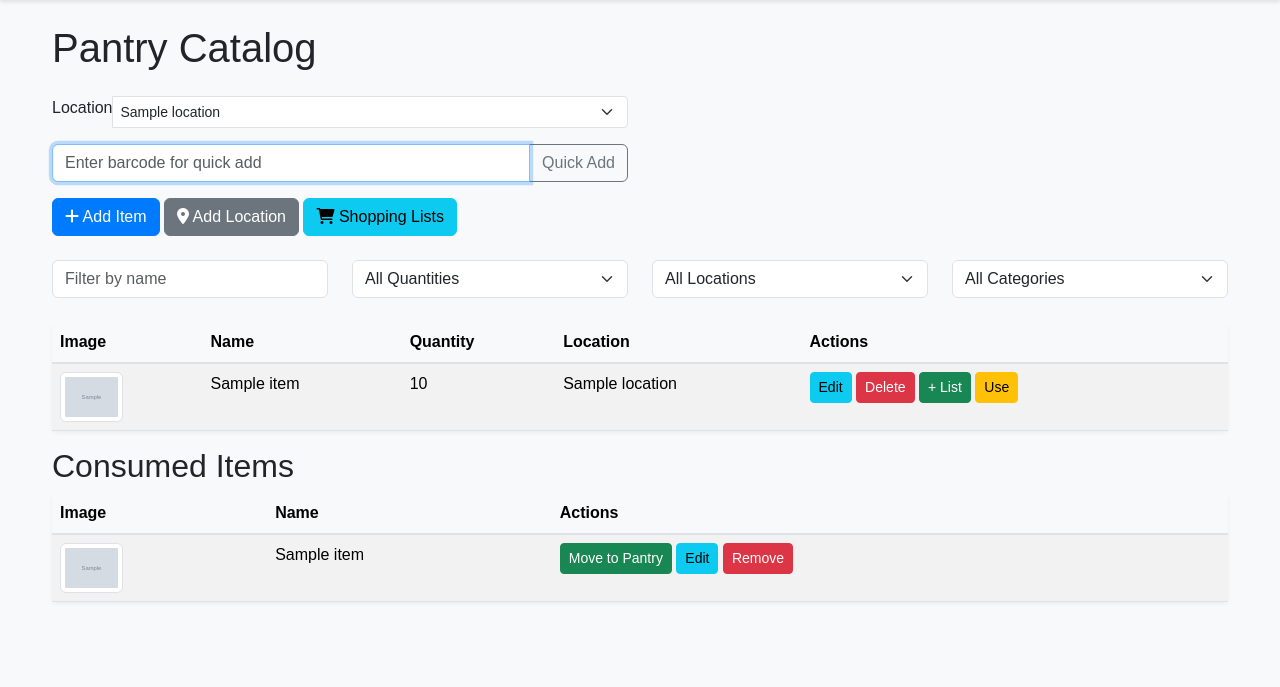
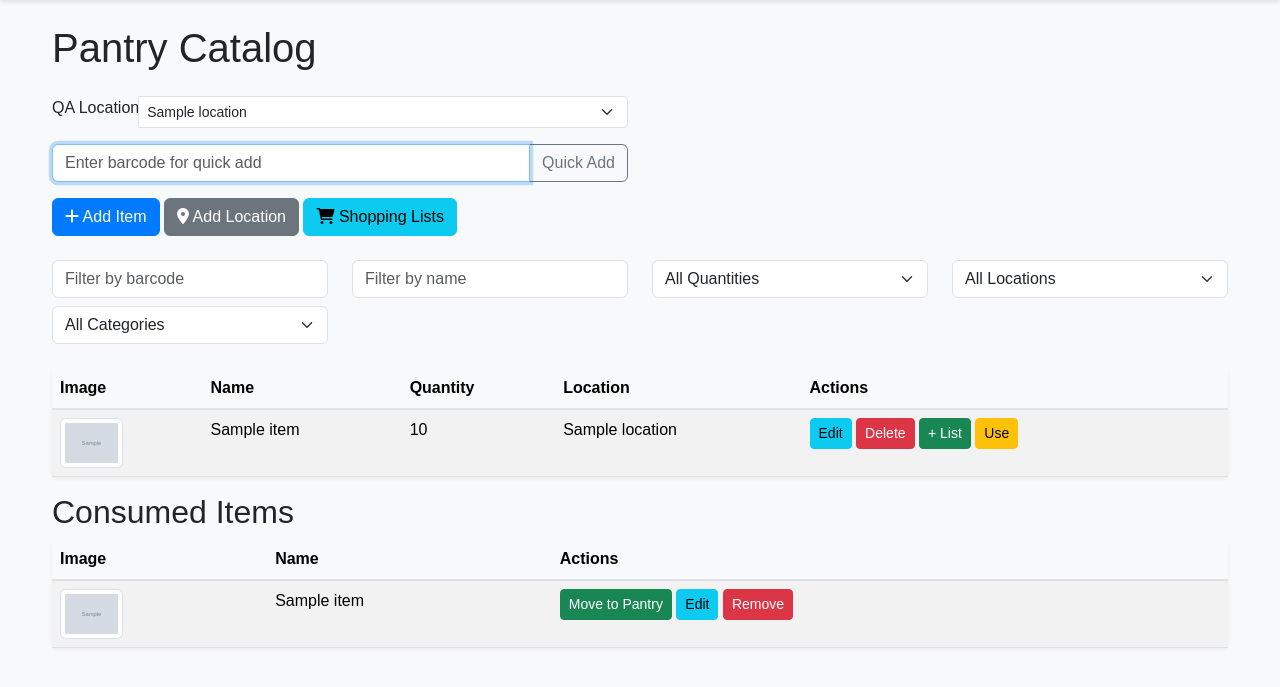
Before and after one commit to EccentricWkshp/Pantry_Catalog, a Flask app: template templates/index.html in a window 1280 px wide. Shown: the part 56-743 px from the top of the page. Run offline with Flask 3, Linux system fonts and the light colour scheme; the template is opened without the code that fills it: most values are stand-ins (such as "Sample title", 1, 10 or a date in 2020); grey boxes marked "Sample" are stand-in pictures; some libraries are stand-ins or nearby versions.

Commit message:
Updates without page reload; filter by barcode

```diff
--- a/app.py
+++ b/app.py
@@ -93,8 +93,9 @@ def add_item_route():
                 file.save(file_path)
                 image_url = f'/static/uploads/{filename}'
 
-        add_item(name, quantity, location, barcode, brand, package_size, packaging, categories, image_url)
-        return jsonify({"success": True, "message": "Item added successfully"}), 200
+        new_item = add_item(name, quantity, location, barcode, brand, package_size, packaging, categories, image_url)
+
+        return jsonify({"success": True, "message": "Item added successfully", "item": get_item(new_item)}), 200
     except Exception as e:
         return jsonify({"success": False, "message": str(e)}), 500
 
@@ -140,7 +141,7 @@ def edit_item_route():
             image_url = existing_item['image_url'] if existing_item else None
 
         edit_item(id, name, quantity, location, barcode, brand, package_size, packaging, categories, image_url)
-        return jsonify({"success": True, "message": "Item updated successfully"}), 200
+        return jsonify({"success": True, "message": "Item updated successfully", "item": get_item(id)}), 200
     except Exception as e:
         return jsonify({"success": False, "message": str(e)}), 500
 
@@ -503,4 +504,4 @@ if __name__ == '__main__':
     # Clean up any leftover temporary files from previous runs
     cleanup_temp_files()
 
-    app.run(debug=True, host="0.0.0.0", port=5000)  # Modify the port if needed
+    app.run(debug=True, host="127.0.0.1", port=5000)  # Modify the port if needed
--- a/static/js/script.js
+++ b/static/js/script.js
@@ -43,13 +43,23 @@ function addItem() {
     })
     .then(response => {
         showNotification('Item added successfully', 'success');
-        location.reload();
+        const newItem = response.data.item;
+        addItemToDOM(newItem); // Update the DOM with the new item
+        form.reset(); // Reset the form
+
+        // Hide the modal
+        const modal = bootstrap.Modal.getInstance(document.getElementById('addItemModal'));
+        if (modal) {
+            modal.hide(); // Hide the edit modal
+        }
+
     })
     .catch(error => {
         showNotification('Error adding item: ' + (error.response?.data?.message || error.message), 'error');
         console.error('Error:', error);
     });
 }
+
 
 // Function to edit an item
 function editItem(itemId) {
@@ -118,6 +128,8 @@ function updateItem() {
         }
     }
 
+    console.log('Form data:', formData);
+
     axios.post('/edit_item', formData, {
         headers: {
             'Content-Type': 'multipart/form-data'
@@ -125,7 +137,14 @@ function updateItem() {
     })
     .then(response => {
         showNotification('Item updated successfully', 'success');
-        location.reload();
+        const updatedItem = response.data.item || response.data; // Adjust this based on the actual response structure
+        console.log('New item:', updatedItem); // Debugging line
+        updateItemInDOM(updatedItem); // Update the DOM with the updated item
+        form.reset(); // Reset the form
+        const modal = bootstrap.Modal.getInstance(document.getElementById('editItemModal'));
+        modal.hide(); // Hide the edit modal
+        const imagePreview = document.getElementById('editImagePreview');
+        imagePreview.src = ''; // Clear the image preview
     })
     .catch(error => {
         showNotification('Error updating item: ' + (error.response?.data?.message || error.message), 'error');
@@ -139,7 +158,7 @@ function deleteItem(itemId) {
         axios.post('/delete_item', { id: itemId })
             .then(response => {
                 showNotification('Item deleted successfully', 'success');
-                location.reload();
+                removeItemFromDOM(itemId); // Remove the item from the DOM
             })
             .catch(error => {
                 showNotification('Error deleting item: ' + (error.response?.data?.message || error.message), 'error');
@@ -729,7 +748,9 @@ function updateItemList(item) {
                         `<img src="/static/images/no-image.png" alt="No Image" class="img-thumbnail product-image">`
                     }
                 </td>
+                <td style="display:none;">${item.id}</td>
                 <td>${item.name}</td>
+                <td style="display:none;">${item.barcode}</td>
                 <td class="item-quantity">${item.quantity}</td>
                 <td>${item.location || 'Default Location'}</td>
                 <td>
@@ -920,7 +941,9 @@ function addToPantryItems(item) {
                     `<img src="/static/images/no-image.png" alt="No Image" class="img-thumbnail product-image">`
                 }
             </td>
+            <td style="display:none;">${item.id}</td>
             <td>${item.name}</td>
+            <td style="display:none;">${item.barcode}</td>
             <td>${item.quantity}</td>
             <td>${item.location || 'Default Location'}</td>
             <td>
@@ -955,13 +978,15 @@ function createPantryItemRow(originalRow) {
     const newRow = document.createElement('tr');
     newRow.setAttribute('data-item-id', originalRow.getAttribute('data-item-id'));
 
+    //  0     1   2       3        4          5        6
+    //image, id, name, barcode, quantity, location, actions
     const imageCell = originalRow.cells[0].cloneNode(true);
     const nameCell = originalRow.cells[1].cloneNode(true);
     const quantityCell = document.createElement('td');
     quantityCell.className = 'item-quantity';
     quantityCell.textContent = '1';
     const locationCell = document.createElement('td');
-    locationCell.textContent = 'Default Location'; // You might want to set this to a more appropriate value
+    locationCell.textContent = 'Default Location';
     const actionsCell = document.createElement('td');
 
     actionsCell.innerHTML = `
@@ -1035,7 +1060,9 @@ function renderItems(items) {
                     `<img src="/static/images/no-image.png" alt="No Image" class="img-thumbnail product-image">`
                 }
             </td>
+            <td style="display:none;">${item.id}</td>
             <td>${item.name}</td>
+            <td style="display:none;">${item.barcode}</td>
             <td>${item.quantity}</td>
             <td>${item.location || 'Default Location'}</td>
             <td>
@@ -1052,11 +1079,13 @@ function renderItems(items) {
 function setupFilters() {
     if (!isPantryPage) return;
 
+    const barcodeFilter = document.getElementById('barcodeFilter');
     const nameFilter = document.getElementById('nameFilter');
     const quantityFilter = document.getElementById('quantityFilter');
     const locationFilter = document.getElementById('locationFilter');
     const categoryFilter = document.getElementById('categoryFilter');
 
+    if (barcodeFilter) barcodeFilter.addEventListener('input', applyFilters);
     if (nameFilter) nameFilter.addEventListener('input', applyFilters);
     if (quantityFilter) quantityFilter.addEventListener('change', applyFilters);
     if (locationFilter) locationFilter.addEventListener('change', applyFilters);
@@ -1066,22 +1095,24 @@ function setupFilters() {
 function applyFilters() {
     if (!isPantryPage) return;
 
-    const nameFilter = document.getElementById('nameFilter');
-    const quantityFilter = document.getElementById('quantityFilter');
-    const locationFilter = document.getElementById('locationFilter');
-    const categoryFilter = document.getElementById('categoryFilter');
+    const barcodeFilter = document.getElementById('barcodeFilter').value;
+    const nameFilter = document.getElementById('nameFilter').value.toLowerCase();
+    const quantityFilter = document.getElementById('quantityFilter').value;
+    const locationFilter = document.getElementById('locationFilter').value;
+    const categoryFilter = document.getElementById('categoryFilter').value;
 
     const filteredItems = allItems.filter(item => {
-        const nameMatch = !nameFilter || item.name.toLowerCase().includes(nameFilter.value.toLowerCase());
-        const locationMatch = !locationFilter || locationFilter.value === '' ||
-                              (locationFilter.value === 'Default Location' && !item.location) ||
-                              item.location === locationFilter.value;
-        const categoryMatch = !categoryFilter || categoryFilter.value === '' ||
-                              (item.categories && item.categories.includes(categoryFilter.value));
+        const barcodeMatch = !barcodeFilter || (item.barcode && item.barcode.includes(barcodeFilter));
+        const nameMatch = !nameFilter || item.name.toLowerCase().includes(nameFilter);
+        const locationMatch = !locationFilter || locationFilter === '' ||
+                              (locationFilter === 'Default Location' && !item.location) ||
+                              item.location === locationFilter;
+        const categoryMatch = !categoryFilter || categoryFilter === '' ||
+                              (item.categories && item.categories.includes(categoryFilter));
 
         let quantityMatch = true;
-        if (quantityFilter && quantityFilter.value) {
-            const [min, max] = quantityFilter.value.split('-').map(Number);
+        if (quantityFilter) {
+            const [min, max] = quantityFilter.split('-').map(Number);
             if (max) {
                 quantityMatch = item.quantity >= min && item.quantity <= max;
             } else {
@@ -1089,7 +1120,7 @@ function applyFilters() {
             }
         }
 
-        return nameMatch && quantityMatch && locationMatch && categoryMatch;
+        return barcodeMatch && nameMatch && quantityMatch && locationMatch && categoryMatch;
     });
 
     // Sort items alphabetically by name
@@ -1134,6 +1165,82 @@ function showAddItemToListModal(listId) {
     }
 
     modal.show();
+}
+
+// Function to add the new item to the DOM
+function addItemToDOM(item) {
+    const tbody = document.getElementById('itemsTableBody');
+    const newRow = document.createElement('tr');
+    newRow.setAttribute('data-item-id', item.id);
+
+    newRow.innerHTML = `
+        <td>
+            ${item.image_url ?
+                `<img src="${item.image_url}" alt="${item.name}" class="img-thumbnail product-image">` :
+                `<img src="/static/images/no-image.png" alt="No Image" class="img-thumbnail product-image">`
+            }
+        </td>
+        <td style="display:none;">${item.id}</td>
+        <td>${item.name}</td>
+        <td style="display:none;">${item.barcode}</td>
+        <td class="item-quantity">${item.quantity}</td>
+        <td>${item.location || 'Default Location'}</td>
+        <td>
+            <button class="btn btn-sm btn-info" onclick="editItem(${item.id})">Edit</button>
+            <button class="btn btn-sm btn-danger" onclick="deleteItem(${item.id})">Delete</button>
+            <button class="btn btn-sm btn-success" onclick="addToShoppingList(${item.id}, '${item.name}')">+ List</button>
+            <button class="btn btn-sm btn-warning" onclick="useItem(${item.id})">Use</button>
+        </td>
+    `;
+    tbody.prepend(newRow);
+    addImageClickListeners(); // Add click listeners to the new images
+}
+
+// Function to update the existing item in the DOM
+function updateItemInDOM(item) {
+    if (!item || !item.id) {
+        console.error('Invalid item object:', item); // Debugging line
+        return;
+    }
+    console.log('DOM Update Item:', item);
+
+    const row = document.querySelector(`#itemsTableBody tr[data-item-id="${item.id}"]`);
+    console.log('Found row:', row); // Debugging line
+
+    if (row) {
+        row.innerHTML = `
+            <td>
+                ${item.image_url ?
+                    `<img src="${item.image_url}" alt="${item.name}" class="img-thumbnail product-image">` :
+                    `<img src="/static/images/no-image.png" alt="No Image" class="img-thumbnail product-image">`
+                }
+            </td>
+            <td style="display:none;">${item.id}</td>
+            <td>${item.name}</td>
+            <td style="display:none;">${item.barcode}</td>
+            <td class="item-quantity">${item.quantity}</td>
+            <td>${item.location || 'Default Location'}</td>
+            <td>
+                <button class="btn btn-sm btn-info" onclick="editItem(${item.id})">Edit</button>
+                <button class="btn btn-sm btn-danger" onclick="deleteItem(${item.id})">Delete</button>
+                <button class="btn btn-sm btn-success" onclick="addToShoppingList(${item.id}, '${item.name}')">+ List</button>
+                <button class="btn btn-sm btn-warning" onclick="useItem(${item.id})">Use</button>
+            </td>
+        `;
+        addImageClickListeners(); // Add click listeners to the new images
+    } else {
+        console.error('No row found with data-item-id:', item.id); // Debugging line
+    }
+}
+
+// Function to remove the item from the DOM
+function removeItemFromDOM(itemId) {
+    const row = document.querySelector(`#itemsTableBody tr[data-item-id="${itemId}"]`);
+    if (row) {
+        row.remove();
+    } else {
+        console.error('No row found with data-item-id:', itemId);
+    }
 }
 
 // Call this function when the page loads
--- a/templates/index.html
+++ b/templates/index.html
@@ -10,7 +10,7 @@
         <div class="col-md-6">
 
             <div class="input-group mb-3">
-                <label for="qaLocation" class="form-label">Location</label>
+                <label for="qaLocation" class="form-label">QA Location </label>
                 <select class="form-select form-select-sm" id="qaLocation" name="qaLocation" required>
                     {% for location in locations %}
                     <option value="{{ location.name }}">{{ location.name }}</option>
@@ -40,6 +40,9 @@
 <div id="feedbackMessage" class="alert" role="alert" style="display: none;"></div>
 
 <div class="row mb-3">
+    <div class="col-md-3 mb-2">
+        <input type="text" id="barcodeFilter" class="form-control" placeholder="Filter by barcode">
+    </div>
     <div class="col-md-3 mb-2">
         <input type="text" id="nameFilter" class="form-control" placeholder="Filter by name">
     </div>
@@ -75,7 +78,9 @@
     <thead>
         <tr>
             <th>Image</th>
+            <th style="display:none;">ID</th>
             <th>Name</th>
+            <th style="display:none;">Barcode</th>
             <th>Quantity</th>
             <th>Location</th>
             <th>Actions</th>
@@ -92,7 +97,9 @@
                 <img src="{{ url_for('static', filename='images/no-image.png') }}" alt="No Image" class="img-thumbnail product-image">
                 {% endif %}
             </td>
+            <td style="display:none;">{{ item.id }}</td>
             <td>{{ item.name }}</td>
+            <td style="display:none;">{{ item.barcode }}</td>
             <td class="item-quantity">{{ item.quantity }}</td>
             <td>{{ item.location }}</td>
             <td>
```
